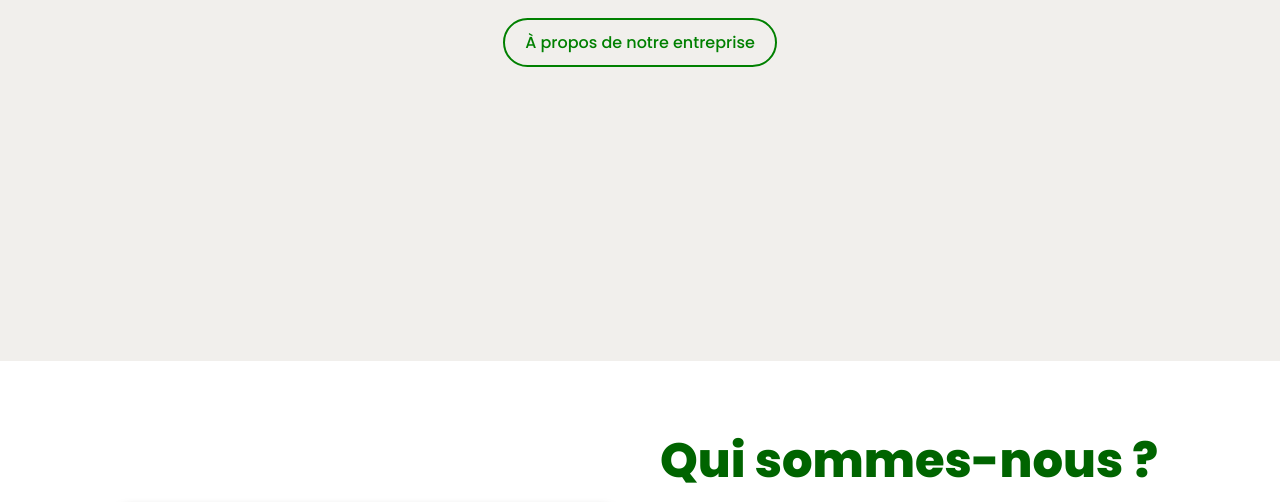
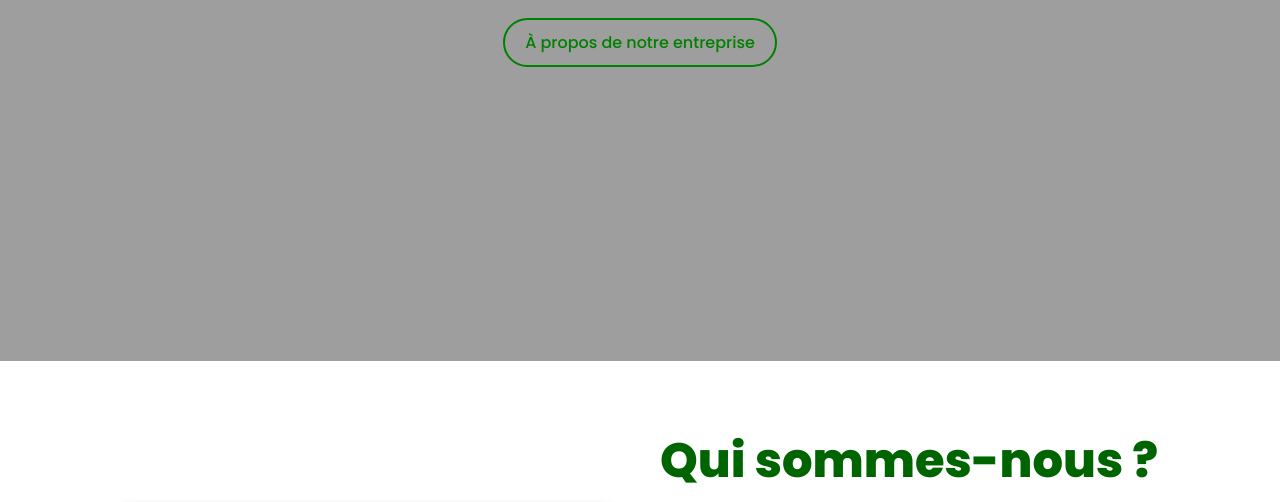
Before and after one commit to Soulaimane-Laabi/Green-Space-L.A.B, a plain HTML site: page index.html in a window 1280 px wide. Shown: the part 439-941 px from the top of the page. Drawn offline with Linux system fonts and the light colour scheme; the site is published under a folder, as on GitHub Pages, so addresses that start at the root find nothing; a web font is replaced by a local one.

Commit message:
Update style.css

```diff
--- a/style.css
+++ b/style.css
@@ -103,7 +103,7 @@ h1 {
 /* Accueil */
 .accueil {
     background-color: #F1EFEC;
-    background-image: url(/images/back.jpg);
+    background-image: url(images/back.jpg);
     background-position: center;
     background-size: cover;
     background-repeat: no-repeat;
```
